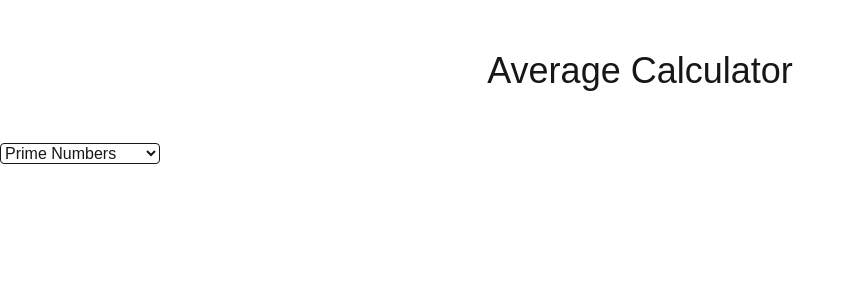
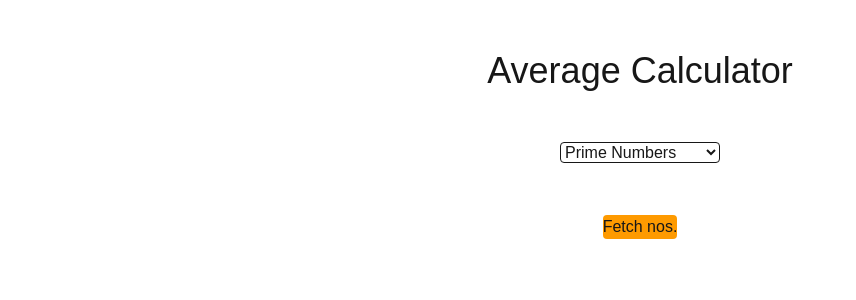
Before and after one commit to debiprasannadash/22053682, a Next.js app: page / in a window 1280 px wide. Shown: the top 300 px of the page, without its empty margins (0-856 px from the left). Built offline with nearby package versions, Linux system fonts and the light colour scheme.

Commit message:
Further Changes

```diff
--- a/app/Components/Avg_cal.js
+++ b/app/Components/Avg_cal.js
@@ -2,20 +2,35 @@
 import React,{ useState} from 'react'
 
 export default function Avg_cal(){
+    const [numberType, setNumberType]=useState("p")
+    const [prevState, setPrevState] = useState([])
+    const [currState, setCurrState] = useState([])
+    const [average, setAverage] = useState(null)
+
+    const apiurls = {
+        p:"http://20.244.56.144/evaluation-service/primes",
+        f:"http://20.244.56.144/evaluation-service/fibo",
+        e:"http://20.244.56.144/evaluation-service/even",
+        r:"http://20.244.56.144/evaluation-service/rand"
+    };
 
     return(
-        <div>
+        <div className="">
             <div className=" mt-[4%] flex justify-center">
                 <h1 className=" text-4xl ">Average Calculator</h1>
             </div>
-            <div className="mt-[4%]">
+
+            <div className="mt-[4%] flex justify-center">
             <select className=" border rounded">
                     <option>Prime Numbers</option>
                     <option>Fibonacci Numbers</option>
                     <option>Even Numbers</option>
                     <option>Random Numbers</option>
                 </select>
+            </div>
 
+            <div className="mt-[4%] flex justify-center">
+                <buttton className=" rounded bg-amber-500 hover:bg-green-400">Fetch nos.</buttton>
             </div>
         </div>
     )
```
